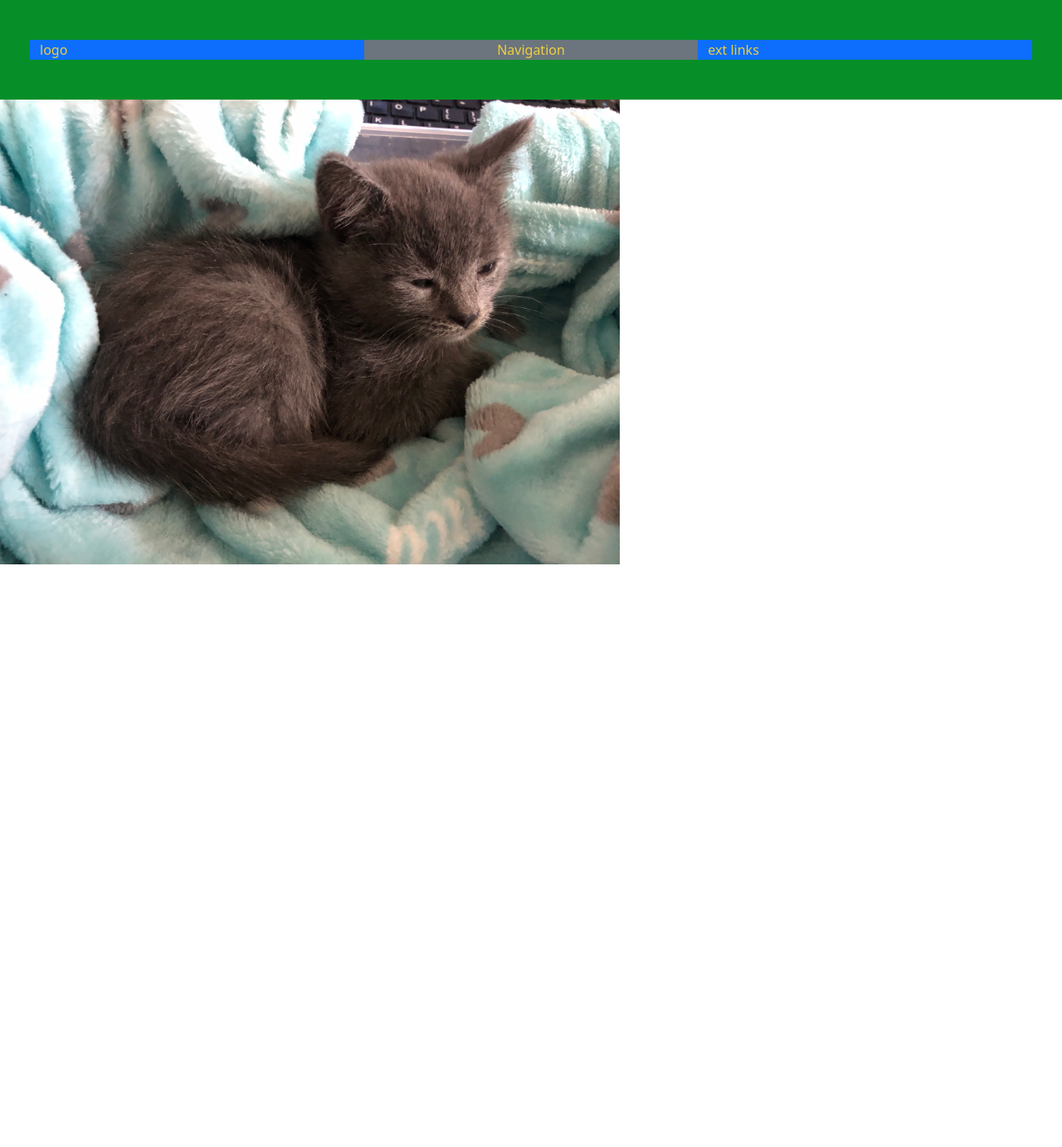
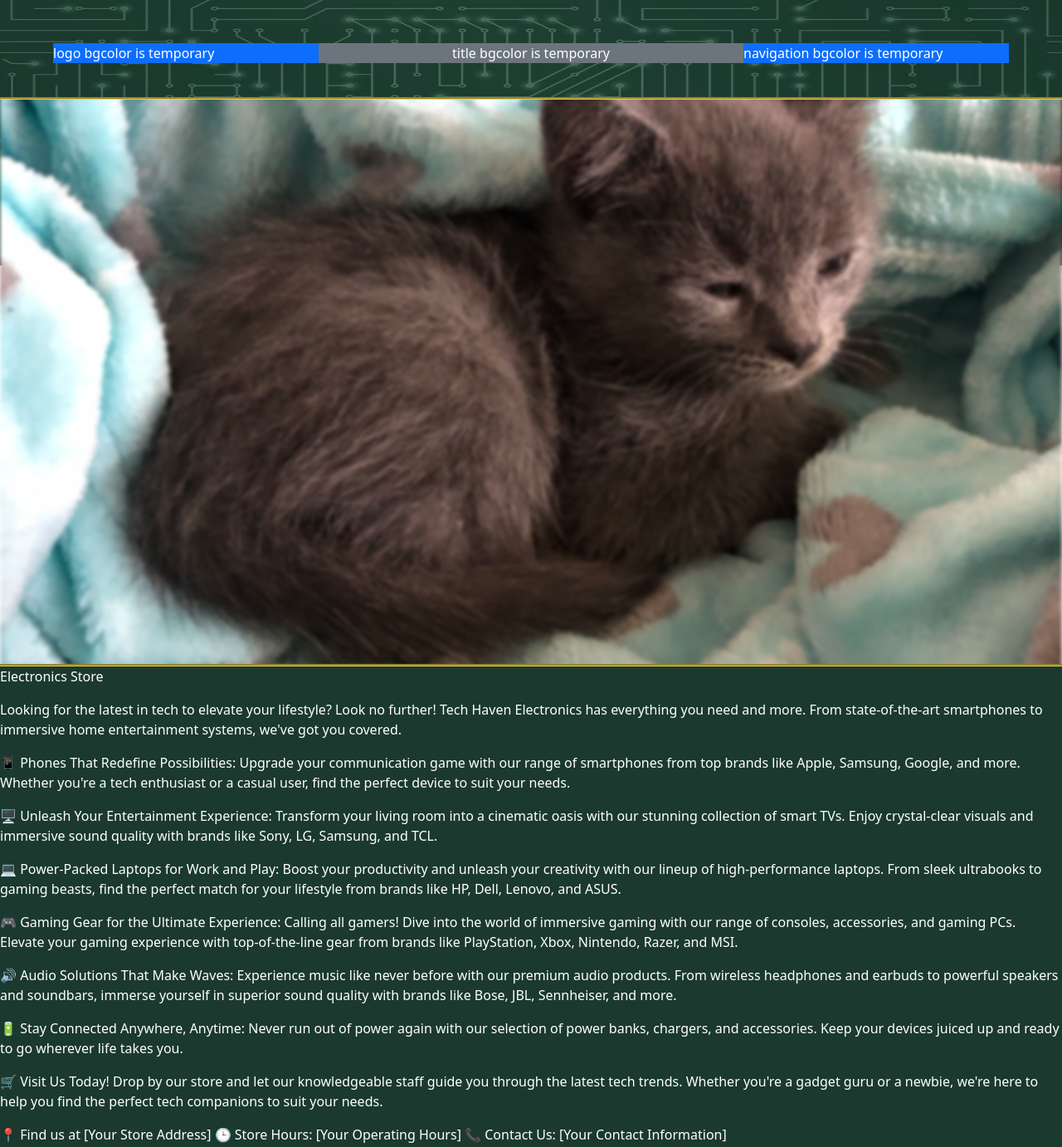
Before and after one commit to ShamanMahmudQCC/cloud_technology, a plain HTML site: page Project2/Project2.html in a window 1280 px wide. Shown: the top 1382 px of the page at 83% size. Before the commit the page ends 800 px from the top, so only its background shows below. Drawn offline with nearby package versions, Linux system fonts and the light colour scheme.

Commit message:
galkg,la;

```diff
--- a/Project2/Project2.html
+++ b/Project2/Project2.html
@@ -8,22 +8,64 @@
     <link rel="stylesheet" href="style.css">
 </head>
   <body>
-    <header class="row justify-content-between p-5"><span></span>
-        <div class="bg-primary col-xl-4">
-            logo
-        </div>
-        <div class="bg-secondary col-xl-4 text-center">
-            Navigation
-        </div>
-        <div class="bg-primary col-xl-4">
-            ext links
-        </div>
+    <header style="width: 100%; height: 15vh;" class="row justify-content-between m-0 position:relative;">
+          <div class="overlayBorder"></div>
+          <div style="width: 100%; height: auto; position: absolute;" class="m-0 p-0">
+            <img src="images/circuit.jpg" alt="" class="p-0 m-0 navimg">
+          </div>
+          <div style="position: absolute; top:6.5%; width: 100%;" class="m-0 p-0">
+            <div class="bg-primary" style="width: 25%; position: absolute; left: 5%; top:6.5%">
+                logo bgcolor is temporary
+            </div>
+            <div class="bg-secondary text-center" style="width: 40%; position: absolute; left: 30%; top:6.5%">
+                title bgcolor is temporary
+            </div>
+            <div class="bg-primary" style="width: 25%; position: absolute; right: 5%; left: 70%; top:6.5%">
+                navigation bgcolor is temporary
+            </div>
+          </div>
     </header>
-    <div style="height: 70vh"> <!--Intro image title-->
-        <img src="images/landscape.jpg" alt="" class="h-100 d-block">
-        <p></p>
+    <div style="width: 100%; height: 85vh; overflow: hidden; position:relative;" class="m-0 divtitleimg">
+        <img src="images/landscape.jpg" alt="" class="d-block m-0 titleimg">
     </div>
-
+    <div class="Body" style="height: 3000px;">
+      <p>Electronics Store</p>
+      <p>Looking for the latest in tech to elevate your lifestyle? Look no further! Tech Haven Electronics has everything you need and more. From state-of-the-art smartphones to immersive home entertainment systems, we've got you covered.
+        </p>
+        <p>
+        📱 Phones That Redefine Possibilities:
+        Upgrade your communication game with our range of smartphones from top brands like Apple, Samsung, Google, and more. Whether you're a tech enthusiast or a casual user, find the perfect device to suit your needs.
+      </p>
+      <p>
+        🖥️ Unleash Your Entertainment Experience:
+        Transform your living room into a cinematic oasis with our stunning collection of smart TVs. Enjoy crystal-clear visuals and immersive sound quality with brands like Sony, LG, Samsung, and TCL.
+      </p>
+      <p>
+        💻 Power-Packed Laptops for Work and Play:
+        Boost your productivity and unleash your creativity with our lineup of high-performance laptops. From sleek ultrabooks to gaming beasts, find the perfect match for your lifestyle from brands like HP, Dell, Lenovo, and ASUS.
+      </p>
+      <p>
+        🎮 Gaming Gear for the Ultimate Experience:
+        Calling all gamers! Dive into the world of immersive gaming with our range of consoles, accessories, and gaming PCs. Elevate your gaming experience with top-of-the-line gear from brands like PlayStation, Xbox, Nintendo, Razer, and MSI.
+      </p>
+      <p>
+        🔊 Audio Solutions That Make Waves:
+        Experience music like never before with our premium audio products. From wireless headphones and earbuds to powerful speakers and soundbars, immerse yourself in superior sound quality with brands like Bose, JBL, Sennheiser, and more.
+      </p>
+      <p>
+        🔋 Stay Connected Anywhere, Anytime:
+        Never run out of power again with our selection of power banks, chargers, and accessories. Keep your devices juiced up and ready to go wherever life takes you.
+      </p>
+      <p>
+        🛒 Visit Us Today!
+        Drop by our store and let our knowledgeable staff guide you through the latest tech trends. Whether you're a gadget guru or a newbie, we're here to help you find the perfect tech companions to suit your needs.
+      </p>
+      <p>
+        📍 Find us at [Your Store Address]
+        🕒 Store Hours: [Your Operating Hours]
+        📞 Contact Us: [Your Contact Information]
+      </p>
+    </div>
 
 
 
--- a/Project2/style.css
+++ b/Project2/style.css
@@ -1,7 +1,7 @@
-*{box-sizing: border-box;}
+*{box-sizing: border-box; color: white}
 html{scroll-behavior: smooth;}
 :root{
-    --p: #068f28;
+    --p: #1b392f;
     --s: rgb(238, 206, 63);
 }
 
@@ -9,3 +9,25 @@ header{
     background-color: var(--p);
     color: var(--s);
 }
+img.navimg{
+    width: 100%; height: 40vh; display: block; overflow:hidden;
+}
+
+img.titleimg{
+    filter: blur(2px); width: 100%; display: block; position:relative; top: -150px;transition: 0.5s;
+
+}
+
+img.titleimg:hover{
+    filter: blur(0px);
+    scale: 1.02;
+}
+
+div.overlayBorder{
+    border-style:groove; border-left: 0; border-right: 0; border-top: 0; z-index: 3; border-color: var(--s);
+}
+
+div.Body{
+    background-color: var(--p);
+    border-style:groove; border-left: 0; border-right: 0; border-bottom: 0; z-index: 3; border-color: var(--s);
+}
```
Also changed, not shown: Project2/images/circuit.jpg (added).
